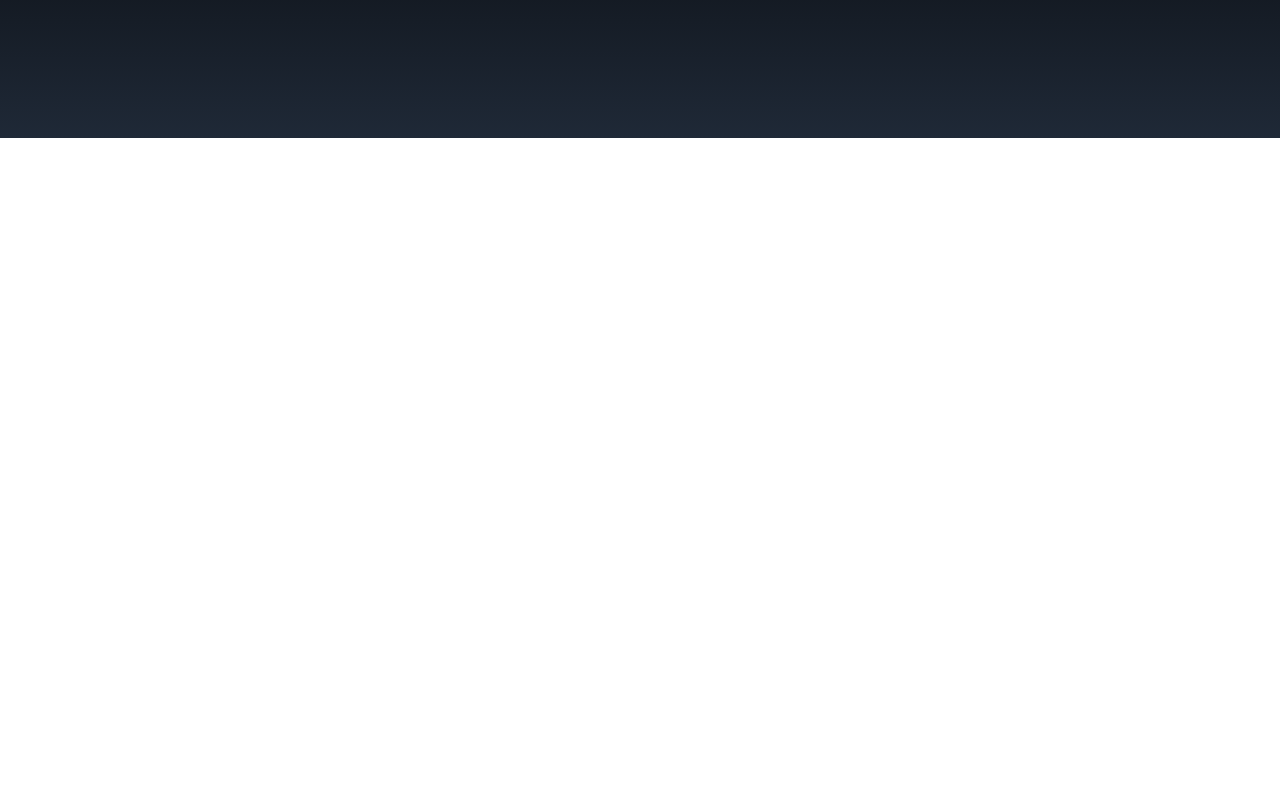
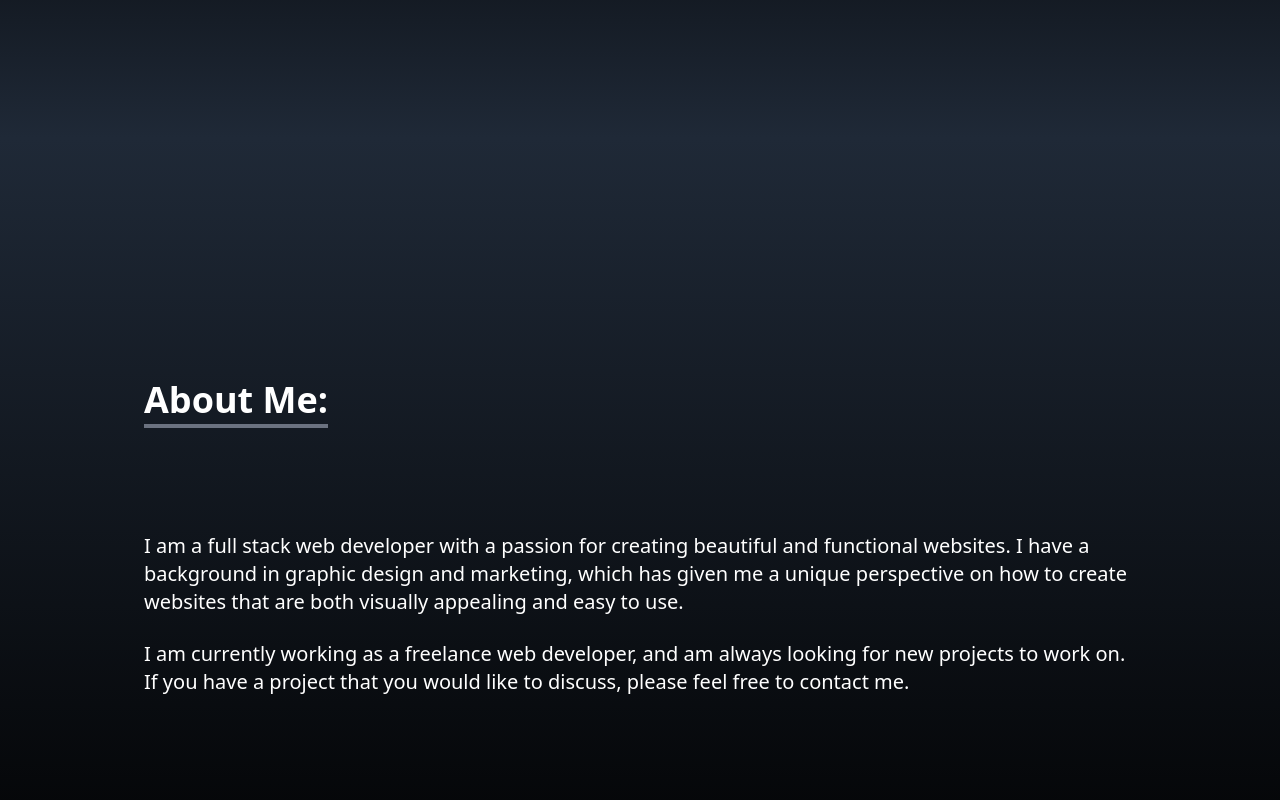
Before and after one commit to ArnaudBand/node_portfolio, a React (Create React App) app: page / in a window 1280 px wide. Shown: the part 662-1462 px from the top of the page. Before the commit the page ends 800 px from the top, so only its background shows below. Built offline with nearby package versions, Linux system fonts and the light colour scheme.

Commit message:
Import About component and display it

```diff
--- a/src/App.js
+++ b/src/App.js
@@ -2,6 +2,7 @@ import './App.css';
 import Navbar from './components/Navbar';
 import Home from './components/Home';
 import SocialLinks from './components/socialLink';
+import About from './components/About';
 
 function App() {
   return (
@@ -9,6 +10,7 @@ function App() {
       <Navbar />
       <Home />
       <SocialLinks />
+      <About />
     </div>
   );
 }
```
